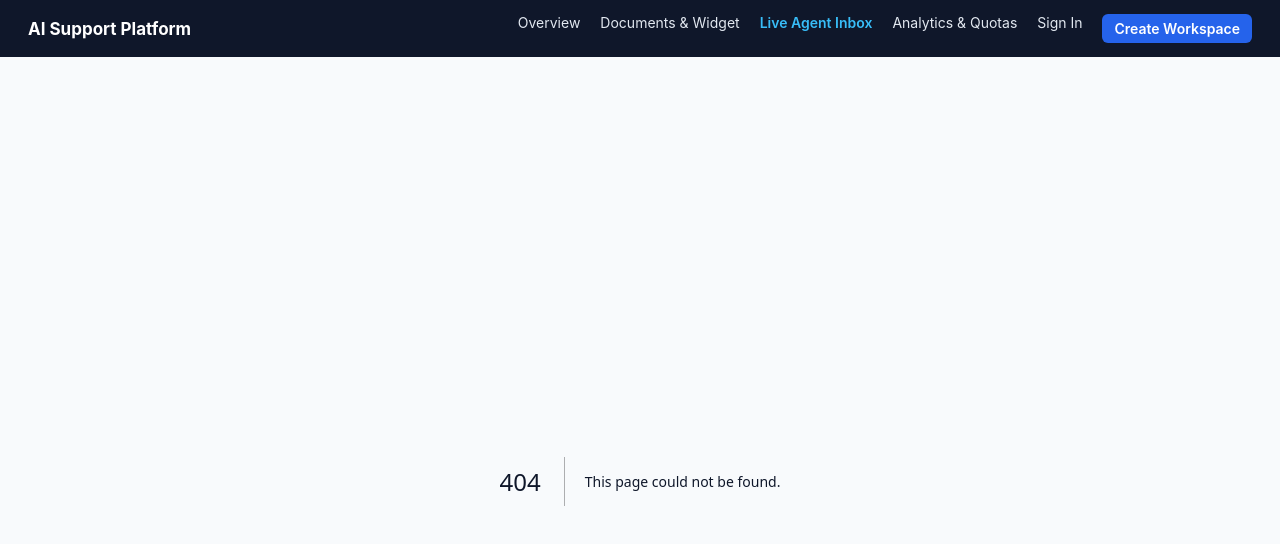
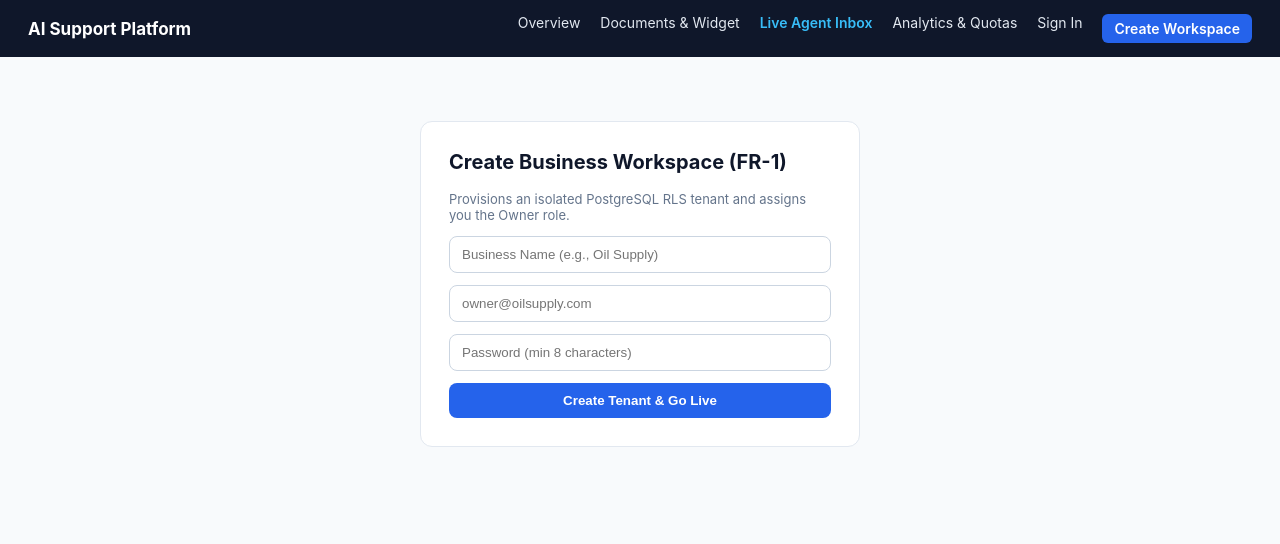
Before and after one commit to MirEashanZaman/ai-support-platform, a Next.js app in the folder dashboard/: page /signup in a window 1280 px wide. Before the commit this address had no page. Shown: the top 544 px of the page. Built offline with nearby package versions, Linux system fonts and the light colour scheme; no server answers.

Commit message:
feat(dashboard): build Create Business Workspace signup page (/signup)

```diff
--- /dev/null
+++ b/dashboard/src/app/signup/page.tsx
@@ -0,0 +1,101 @@
+'use client';
+
+import React, { useState } from 'react';
+import { authApi } from '../../lib/api-client';
+
+export default function SignupPage() {
+  const [businessName, setBusinessName] = useState('');
+  const [email, setEmail] = useState('');
+  const [password, setPassword] = useState('');
+  const [status, setStatus] = useState<string | null>(null);
+
+  async function handleSubmit(e: React.FormEvent) {
+    e.preventDefault();
+    try {
+      const result = await authApi.signup({ businessName, email, password });
+      setStatus(
+        `Created workspace "${result.tenant.name}" (tenantKey: ${result.tenant.tenantKey}) with Owner role!`,
+      );
+    } catch {
+      setStatus('Could not create workspace. Check inputs or try another email.');
+    }
+  }
+
+  return (
+    <div style={{ maxWidth: 440, margin: '40px auto' }}>
+      <section
+        style={{
+          background: '#ffffff',
+          padding: 28,
+          borderRadius: 12,
+          border: '1px solid #e2e8f0',
+        }}
+      >
+        <h1 style={{ marginTop: 0, fontSize: 20 }}>
+          Create Business Workspace (FR-1)
+        </h1>
+        <p style={{ color: '#64748b', fontSize: 13 }}>
+          Provisions an isolated PostgreSQL RLS tenant and assigns you the Owner role.
+        </p>
+        <form onSubmit={handleSubmit} style={{ display: 'grid', gap: 12 }}>
+          <input
+            type="text"
+            required
+            value={businessName}
+            onChange={(e) => setBusinessName(e.target.value)}
+            placeholder="Business Name (e.g., Oil Supply)"
+            style={{
+              padding: '10px 12px',
+              borderRadius: 8,
+              border: '1px solid #cbd5e1',
+            }}
+          />
+          <input
+            type="email"
+            required
+            value={email}
+            onChange={(e) => setEmail(e.target.value)}
+            placeholder="owner@oilsupply.com"
+            style={{
+              padding: '10px 12px',
+              borderRadius: 8,
+              border: '1px solid #cbd5e1',
+            }}
+          />
+          <input
+            type="password"
+            required
+            minLength={8}
+            value={password}
+            onChange={(e) => setPassword(e.target.value)}
+            placeholder="Password (min 8 characters)"
+            style={{
+              padding: '10px 12px',
+              borderRadius: 8,
+              border: '1px solid #cbd5e1',
+            }}
+          />
+          <button
+            type="submit"
+            style={{
+              background: '#2563eb',
+              color: '#ffffff',
+              border: 'none',
+              borderRadius: 8,
+              padding: '10px 16px',
+              fontWeight: 600,
+              cursor: 'pointer',
+            }}
+          >
+            Create Tenant &amp; Go Live
+          </button>
+        </form>
+        {status && (
+          <div style={{ marginTop: 14, fontSize: 13, color: '#059669' }}>
+            {status}
+          </div>
+        )}
+      </section>
+    </div>
+  );
+}
```
